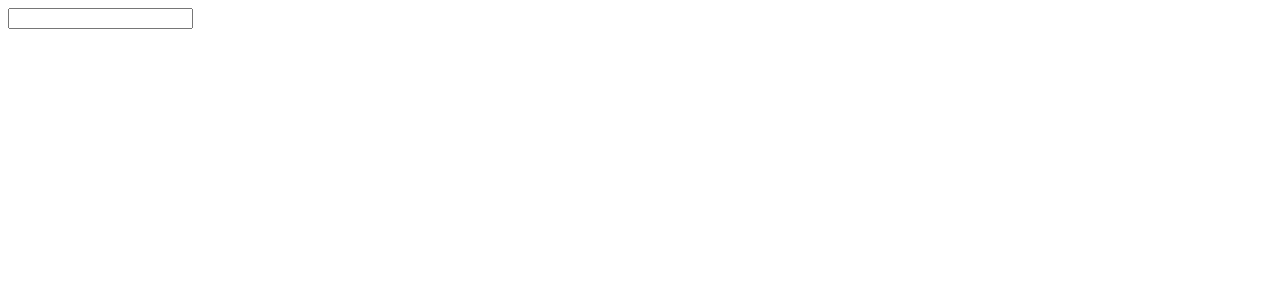
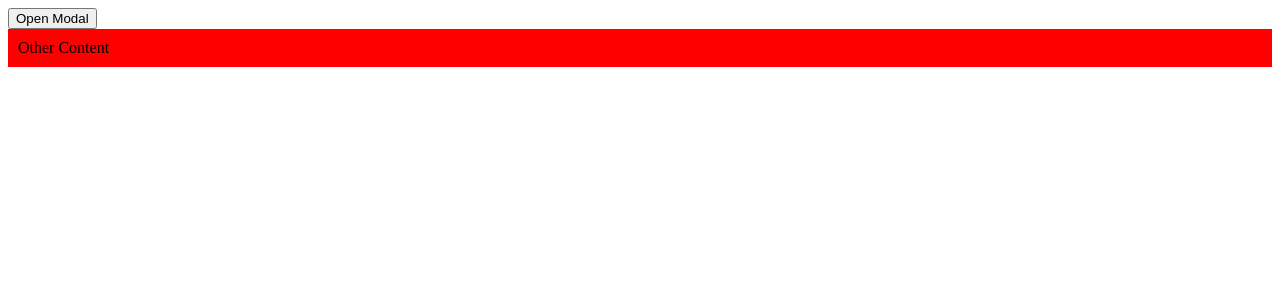
Before and after one commit to Shashank01-26/hooks-JsReact, a React (Create React App) app: page / in a window 1280 px wide. Shown: the top 300 px of the page. Built offline with nearby package versions, Linux system fonts and the light colour scheme.

Commit message:
'portals'

```diff
--- a/src/App.js
+++ b/src/App.js
@@ -1,309 +1,342 @@
-// // // import React , {useState} from 'react';
+// // // // import React , {useState} from 'react';
 
 
 
 
 
-// // // export default function App() {
+// // // // export default function App() {
 
-// // // // const [state, setState] = useState({count:4, theme:'blue'})
-// // // const [count, setCount] = useState(4)
-// // // const [theme,setTheme] = useState('blue')
+// // // // // const [state, setState] = useState({count:4, theme:'blue'})
+// // // // const [count, setCount] = useState(4)
+// // // // const [theme,setTheme] = useState('blue')
 
 
-// // // function decrementCount() {
-// // //  setCount(prevCount => prevCount -1)
+// // // // function decrementCount() {
+// // // //  setCount(prevCount => prevCount -1)
 
-// // // }
-// // // function incrementCount() {
-// // //   setCount(prevCount=> prevCount +1 )
-// // //   setTheme('red')
+// // // // }
+// // // // function incrementCount() {
+// // // //   setCount(prevCount=> prevCount +1 )
+// // // //   setTheme('red')
 
-// // // }
+// // // // }
 
 
-// // //   return (
-// // //     <>
-// // //    <button onClick={decrementCount}>-</button>
-// // //    <span>{count}</span>
-// // //    <span>{theme}</span>
-// // //    <button onClick={incrementCount}>+</button>
+// // // //   return (
+// // // //     <>
+// // // //    <button onClick={decrementCount}>-</button>
+// // // //    <span>{count}</span>
+// // // //    <span>{theme}</span>
+// // // //    <button onClick={incrementCount}>+</button>
 
 
-// // //     </>
-// // //   )
+// // // //     </>
+// // // //   )
 
-// // // }
+// // // // }
 
 
 
-// // // import React , {useState, useEffect} from 'react';
+// // // // import React , {useState, useEffect} from 'react';
+
+// // // // export default function App(){
+// // // // const [resourceType, setResourceType] = useState('posts')
+// // // // const [items, setItems] = useState([])
+
+
+// // // // useEffect(()=>{
+// // // //   console.log('resource changed')
+
+// // // //   return () => {
+// // // //   console.log('return from resource changed')
+// // // //   }
+
+// // // // },[resourceType])
+// // // // return(
+// // // //   <>
+// // // //   <div>
+// // // //     <button onClick={()=> setResourceType('posts')}>Posts</button>
+// // // //     <button onClick={()=> setResourceType('users')}>Users</button>
+// // // //     <button onClick={()=> setResourceType('comments')}>Comments</button>
+// // // //   </div>
+// // // //   <h1>{resourceType}</h1>
+
+// // // //   </>
+// // // // )
+
+// // // // }
+
+
+// // // import React, {useState , useMemo, useEffect} from 'react'
 
 // // // export default function App(){
-// // // const [resourceType, setResourceType] = useState('posts')
-// // // const [items, setItems] = useState([])
+// // //   const [number, setNumber] = useState(0)
+// // // const [dark, setDark] = useState(false)
+// // // const doubleNumber = useMemo(() => {
+// // //  return  slowFunction(number)
+// // // }, [number])
+
+// // // const themeStyles = useMemo(()=>{
+// // //   return {backgroundColor: dark? 'black' : 'white',
+// // //   color: dark? 'black' : 'white'}
+
+// // // },[dark])
+// // // useEffect(() =>{
+// // //   console.log('Theme Changed')
+// // // }, [themeStyles])
+
+// // // return(
+
+// // // <>
+// // // <input type="number" value={number} onChange={e=> setNumber(parseInt(e.target.value))} />
+
+// // // <button onClick={()=> setDark(prevDark=> !prevDark)} >Change Theme</button>
+// // // <div style={themeStyles}>{doubleNumber}</div>
+// // // </>
+// // // )
+// // // }
+
+// // // function slowFunction(num){
+// // //   console.log('Calling slow function')
+// // //   for(let i = 0; i <= 100000000; i++){}
+// // //     return num*2
+// // //   }
 
 
-// // // useEffect(()=>{
-// // //   console.log('resource changed')
+// // import React, { useEffect, useState, useRef } from "react";
 
-// // //   return () => {
-// // //   console.log('return from resource changed')
-// // //   }
+// // export default function App(){
+// //   const [name,setName] = useState('')
+// // const inputRef = useRef()
+// // const prevName = useRef(' ')
 
-// // // },[resourceType])
-// // // return(
-// // //   <>
-// // //   <div>
-// // //     <button onClick={()=> setResourceType('posts')}>Posts</button>
-// // //     <button onClick={()=> setResourceType('users')}>Users</button>
-// // //     <button onClick={()=> setResourceType('comments')}>Comments</button>
-// // //   </div>
-// // //   <h1>{resourceType}</h1>
+// // useEffect(()=>{
+// //   prevName.current=name
+// // },[name])
 
-// // //   </>
-// // // )
+// // function focus(){
+// //   inputRef.current.focus()
 
-// // // }
+// // }
+
+// // return (
+// //   <>
+// //   <input ref={inputRef} value={name} onChange={e=> setName(e.target.value)}/>
+// //   <div>My name is {name} and it used to be {prevName.current}</div>
+// //   <button onClick={focus}>Focus</button>
+
+// //   </>
+// // )
+
+// // }
 
 
-// // import React, {useState , useMemo, useEffect} from 'react'
+// // import React from 'react';
+// // import FunctionContextComponent from './FunctionContextComponent';
+// // import { ThemeProvider } from './ThemeContext';
+
+// // export default function App() {
+
+
+// //   return (
+
+// //       <ThemeProvider >
+// //         <FunctionContextComponent />
+// //       </ThemeProvider>
+
+
+// //   )
+// // }
+
+// // import React, { useReducer } from 'react';
+
+// // const ACTIONS={
+// //   INCREMENT:'increment',
+// //   DECREMENT:'decrement',
+// // }
+
+// // function reducer(state, action) {
+
+// //   switch (action.type) {
+// //     case ACTIONS.INCREMENT:
+// //       return { count: state.count + 1 }
+// //     case ACTIONS.DECREMENT:
+// //       return { count: state.count - 1 }
+// //     default:
+// //       return state;
+
+// //   }
+// // }
+
+
+// // export default function App() {
+
+// //   const [state, dispatch] = useReducer(reducer, { count: 0 })
+
+// //   function increment() {
+// //     dispatch({ type: ACTIONS.INCREMENT })
+// //   }
+
+// //   function decrement() {
+// //     dispatch({ type: ACTIONS.DECREMENT })
+// //   }
+
+// //   return (
+// //     <>
+// //       <button onClick={decrement}>-</button>
+// //       <span>{state.count}</span>
+// //       <button onClick={increment}>+</button>
+
+// //     </>
+// //   )
+
+// // }
+
+// // __________________________________
+// // |    TODO_APP                     |
+// // |            USING                |
+// // |                  useReducer     |
+// // |_________________________________|
+
+
+// // import React, { useState, useReducer } from 'react';
+// // import Todo from './Todo';
+
+// // export const ACTIONS = {
+// //   ADD_TODO: 'add-todo',
+// //   TOGGLE_TODO: 'toggle-todo',
+// //   DELETE_TODO: 'delete-todo'
+// // }
+
+// // function reducer(todos, action) {
+// //   switch (action.type) {
+// //     case ACTIONS.ADD_TODO:
+// //       return [...todos, newTodo(action.payload.name)]
+// //     case ACTIONS.TOGGLE_TODO:
+// //       return todos.map(todo => {
+// //         if (todo.id === action.payload.id) {
+// //           return { ...todo, complete: !todo.complete }
+// //         }
+// //         return todo;
+// //     })
+// //     case ACTIONS.DELETE_TODO:
+// //     return todos.filter(todo => todo.id !== action.payload.id)
+// //     default:
+// //   return todos;
+// // }
+
+// // }
+
+// // function newTodo(name) {
+// //   return { id: Date.now(), name: name, complete: false }
+// // }
+
+
+// // export default function App() {
+// //   const [state, dispatch] = useReducer(reducer, [])
+// //   const [name, setName] = useState('')
+
+// //   function handleSubmit(e) {
+// //     e.preventDefault()
+// //     dispatch({ type: ACTIONS.ADD_TODO, payload: { name: name } })
+// //     setName('')
+// //   }
+
+// //   console.log(state)
+
+// //   return (
+// //     <>
+// //       <form onSubmit={handleSubmit}>
+// //         <input type="text" value={name} onChange={e => setName(e.target.value)}></input>
+// //       </form>
+// //       {state.map(todo => {
+// //         return <Todo key={todo.id} todo={todo} dispatch={dispatch} />
+
+// //       })}
+// //     </>
+// //   )
+
+// // }
+
+
+// // import React, { useState, useCallback } from 'react'
+// // import List from './List.js'
 
 // // export default function App(){
-// //   const [number, setNumber] = useState(0)
-// // const [dark, setDark] = useState(false)
-// // const doubleNumber = useMemo(() => {
-// //  return  slowFunction(number)
-// // }, [number])
+// //     const [number,setNumber] = useState(1)
+// //     const [dark,setDark] = useState(false)
 
-// // const themeStyles = useMemo(()=>{
-// //   return {backgroundColor: dark? 'black' : 'white',
-// //   color: dark? 'black' : 'white'}
+// //     const getItems = useCallback((incremer)=>{
+// //         return [number+incremer, number+incremer+1, number+2+incremer]
+// //     },[number])
 
-// // },[dark])
-// // useEffect(() =>{
-// //   console.log('Theme Changed')
-// // }, [themeStyles])
 
+// // const theme = {
+// //     backgroundColor:dark? '#333':'#fff',
+// //     color:dark?'#fff': '#333',
+// // }
 // // return(
+// //     <div style ={theme}>
+// // <input
+// // type='number'
+// // value={number}
+// // onChange={e => setNumber(parseInt(e.target.value))}
+// // />
+// // <button onClick={()=> setDark(prevDark=> !prevDark)}>Toggle theme</button>
+// // <List getItems={getItems}/>
+// //     </div>
+// // )
 
-// // <>
-// // <input type="number" value={number} onChange={e=> setNumber(parseInt(e.target.value))} />
-
-// // <button onClick={()=> setDark(prevDark=> !prevDark)} >Change Theme</button>
-// // <div style={themeStyles}>{doubleNumber}</div>
-// // </>
-// // )
 // // }
 
-// // function slowFunction(num){
-// //   console.log('Calling slow function')
-// //   for(let i = 0; i <= 100000000; i++){}
-// //     return num*2
-// //   }
 
-
-// import React, { useEffect, useState, useRef } from "react";
+// import React, { useState } from 'react';
+// import useLocalStorage from './useLocalStorage';
+// import useUpdateLogger from './useUpdateLogger';
 
 // export default function App(){
-//   const [name,setName] = useState('')
-// const inputRef = useRef()
-// const prevName = useRef(' ')
 
-// useEffect(()=>{
-//   prevName.current=name
-// },[name])
+//     const [name,setName] = useLocalStorage('name'," ")
+//     useUpdateLogger(name)
 
-// function focus(){
-//   inputRef.current.focus()
-
-// }
-
-// return (
-//   <>
-//   <input ref={inputRef} value={name} onChange={e=> setName(e.target.value)}/>
-//   <div>My name is {name} and it used to be {prevName.current}</div>
-//   <button onClick={focus}>Focus</button>
-
-//   </>
-// )
-
+//     return(
+//         <input
+//         type='text'
+//         value={name}
+//         onChange={e=>setName(e.target.value)}
+//         />
+//     )
 // }
 
 
-// import React from 'react';
-// import FunctionContextComponent from './FunctionContextComponent';
-// import { ThemeProvider } from './ThemeContext';
+import React, {useState} from 'react';
+import Modal from './Modal'
 
-// export default function App() {
+const BUTTON_WRAPPER_STYLES = {
+  position:'relative',
+  zIndex:1
+}
 
-
-//   return (
-
-//       <ThemeProvider >
-//         <FunctionContextComponent />
-//       </ThemeProvider>
-
-
-//   )
-// }
-
-// import React, { useReducer } from 'react';
-
-// const ACTIONS={
-//   INCREMENT:'increment',
-//   DECREMENT:'decrement',
-// }
-
-// function reducer(state, action) {
-
-//   switch (action.type) {
-//     case ACTIONS.INCREMENT:
-//       return { count: state.count + 1 }
-//     case ACTIONS.DECREMENT:
-//       return { count: state.count - 1 }
-//     default:
-//       return state;
-
-//   }
-// }
-
-
-// export default function App() {
-
-//   const [state, dispatch] = useReducer(reducer, { count: 0 })
-
-//   function increment() {
-//     dispatch({ type: ACTIONS.INCREMENT })
-//   }
-
-//   function decrement() {
-//     dispatch({ type: ACTIONS.DECREMENT })
-//   }
-
-//   return (
-//     <>
-//       <button onClick={decrement}>-</button>
-//       <span>{state.count}</span>
-//       <button onClick={increment}>+</button>
-
-//     </>
-//   )
-
-// }
-
-// __________________________________
-// |    TODO_APP                     |
-// |            USING                |
-// |                  useReducer     |
-// |_________________________________|
-
-
-// import React, { useState, useReducer } from 'react';
-// import Todo from './Todo';
-
-// export const ACTIONS = {
-//   ADD_TODO: 'add-todo',
-//   TOGGLE_TODO: 'toggle-todo',
-//   DELETE_TODO: 'delete-todo'
-// }
-
-// function reducer(todos, action) {
-//   switch (action.type) {
-//     case ACTIONS.ADD_TODO:
-//       return [...todos, newTodo(action.payload.name)]
-//     case ACTIONS.TOGGLE_TODO:
-//       return todos.map(todo => {
-//         if (todo.id === action.payload.id) {
-//           return { ...todo, complete: !todo.complete }
-//         }
-//         return todo;
-//     })
-//     case ACTIONS.DELETE_TODO:
-//     return todos.filter(todo => todo.id !== action.payload.id)
-//     default:
-//   return todos;
-// }
-
-// }
-
-// function newTodo(name) {
-//   return { id: Date.now(), name: name, complete: false }
-// }
-
-
-// export default function App() {
-//   const [state, dispatch] = useReducer(reducer, [])
-//   const [name, setName] = useState('')
-
-//   function handleSubmit(e) {
-//     e.preventDefault()
-//     dispatch({ type: ACTIONS.ADD_TODO, payload: { name: name } })
-//     setName('')
-//   }
-
-//   console.log(state)
-
-//   return (
-//     <>
-//       <form onSubmit={handleSubmit}>
-//         <input type="text" value={name} onChange={e => setName(e.target.value)}></input>
-//       </form>
-//       {state.map(todo => {
-//         return <Todo key={todo.id} todo={todo} dispatch={dispatch} />
-
-//       })}
-//     </>
-//   )
-
-// }
-
-
-// import React, { useState, useCallback } from 'react'
-// import List from './List.js'
-
-// export default function App(){
-//     const [number,setNumber] = useState(1)
-//     const [dark,setDark] = useState(false)
-
-//     const getItems = useCallback((incremer)=>{
-//         return [number+incremer, number+incremer+1, number+2+incremer]
-//     },[number])
-
-
-// const theme = {
-//     backgroundColor:dark? '#333':'#fff',
-//     color:dark?'#fff': '#333',
-// }
-// return(
-//     <div style ={theme}>
-// <input
-// type='number'
-// value={number}
-// onChange={e => setNumber(parseInt(e.target.value))}
-// />
-// <button onClick={()=> setDark(prevDark=> !prevDark)}>Toggle theme</button>
-// <List getItems={getItems}/>
-//     </div>
-// )
-
-// }
-
-
-import React, { useState } from 'react';
-import useLocalStorage from './useLocalStorage';
-import useUpdateLogger from './useUpdateLogger';
+const OTHER_CONTENT_STYLES = {
+  position:'relative',
+  zIndex:2,
+  backgroundColor:'red',
+  padding: '10px'
+}
 
 export default function App(){
+  const [isopen,setIsopen] = useState(false);
+  return(
+    <>
+    <div style={BUTTON_WRAPPER_STYLES} onClick={() => console.log('clicked')}>
+    <button onClick={()=> setIsopen(true)}>Open Modal</button>
 
-    const [name,setName] = useLocalStorage('name'," ")
-    useUpdateLogger(name)
+<Modal open={isopen} onClose={() => setIsopen(false)}>
+  Fancy Modal
+</Modal>
 
-    return(
-        <input
-        type='text'
-        value={name}
-        onChange={e=>setName(e.target.value)}
-        />
-    )
+    </div>
+    <div style={OTHER_CONTENT_STYLES}>Other Content</div>
+    </>
+  )
 }
--- /dev/null
+++ b/src/Modal.js
@@ -0,0 +1,37 @@
+import React from 'react'
+import ReactDOM from 'react-dom'
+
+const MODAL_STYLES={
+    position:'fixed',
+    top:'50%',
+    left:'50%',
+    transform:'translate(-50%, -50%)',
+    backgroundColor:'#fff',
+    padding:'50px',
+    zIndex:1000
+}
+
+const OVERLAY_STYLE ={
+    position:'fixed',
+    top:'0',
+    left:'0',
+    right:'0',
+    bottom:'0',
+    backgroundColor:'rgba(0,0,0,0.7)',
+    zIndex:1000
+}
+
+export default function Modal({open,children,  onClose}) {
+if(!open) return null
+
+  return ReactDOM.createPortal (
+    <>
+    <div style={OVERLAY_STYLE}/>
+    <div style={MODAL_STYLES}>
+    <button onClick={onClose}>Close Modal</button>
+    <div>{children}</div>
+    </div>
+    </>,
+    document.getElementById("portal")
+  )
+}
```
Also changed, not shown: public/index.html (+16 -1 lines).
